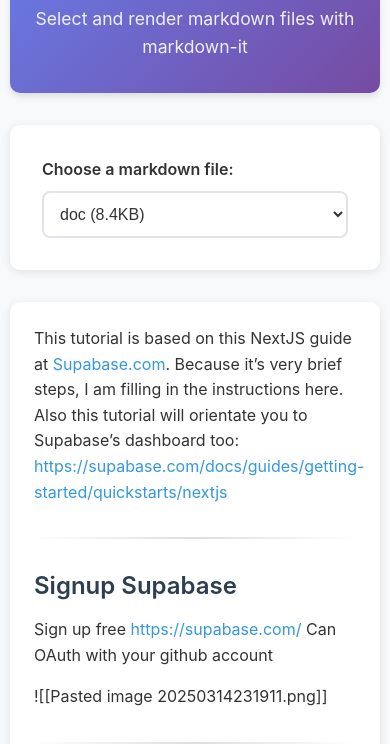
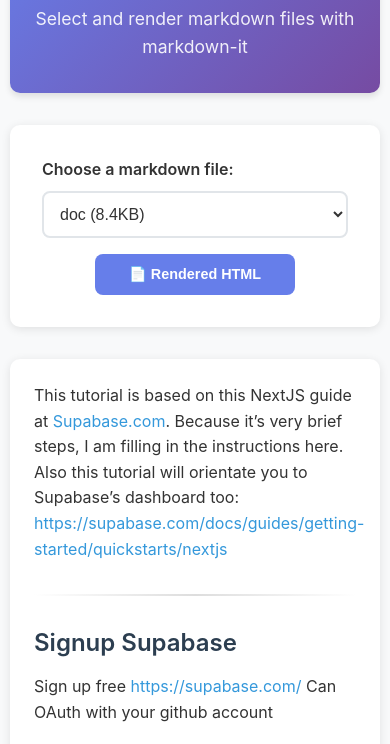
Before and after one commit to Siphon880gh/sop-reader, a website: page index.html in a window 390 px wide. Shown: the part 96-840 px from the top of the page. Drawn offline with nearby package versions, Linux system fonts and the light colour scheme.

Commit message:
Added toggle between html and markdown

```diff
--- a/index.html
+++ b/index.html
@@ -234,6 +234,65 @@
             cursor: not-allowed;
         }
 
+        .view-controls {
+            display: flex;
+            justify-content: space-between;
+            align-items: center;
+            gap: 1rem;
+            flex-wrap: wrap;
+        }
+
+        .toggle-container {
+            display: flex;
+            align-items: center;
+            gap: 0.5rem;
+        }
+
+        .toggle-button {
+            background: #667eea;
+            color: white;
+            border: none;
+            padding: 0.75rem 1.5rem;
+            border-radius: 8px;
+            font-size: 0.9rem;
+            font-weight: 600;
+            cursor: pointer;
+            transition: all 0.2s ease;
+            min-width: 120px;
+        }
+
+        .toggle-button:hover {
+            background: #5a67d8;
+            transform: translateY(-1px);
+            box-shadow: 0 2px 8px rgba(102, 126, 234, 0.3);
+        }
+
+        .toggle-button:active {
+            transform: translateY(0);
+        }
+
+        .toggle-button.markdown-mode {
+            background: #48bb78;
+        }
+
+        .toggle-button.markdown-mode:hover {
+            background: #38a169;
+        }
+
+        .raw-markdown {
+            background-color: #2d3748;
+            color: #e2e8f0;
+            padding: 2rem;
+            border-radius: 8px;
+            font-family: 'Monaco', 'Menlo', 'Ubuntu Mono', monospace;
+            font-size: 0.9rem;
+            line-height: 1.6;
+            white-space: pre-wrap;
+            overflow-x: auto;
+            max-height: 80vh;
+            overflow-y: auto;
+        }
+
         @media (max-width: 768px) {
             .container {
                 padding: 10px;
@@ -246,6 +305,21 @@
             .header h1 {
                 font-size: 2rem;
             }
+
+            .view-controls {
+                flex-direction: column;
+                align-items: stretch;
+                gap: 1rem;
+            }
+
+            .toggle-container {
+                justify-content: center;
+            }
+
+            .toggle-button {
+                width: 100%;
+                max-width: 200px;
+            }
         }
     </style>
 </head>
@@ -257,10 +331,19 @@
         </div>
 
         <div class="file-selector">
-            <label for="file-select">Choose a markdown file:</label>
-            <select id="file-select" disabled>
-                <option value="">Loading files...</option>
-            </select>
+            <div class="view-controls">
+                <div>
+                    <label for="file-select">Choose a markdown file:</label>
+                    <select id="file-select" disabled>
+                        <option value="">Loading files...</option>
+                    </select>
+                </div>
+                <div class="toggle-container">
+                    <button id="view-toggle" class="toggle-button" title="Switch between rendered HTML and raw markdown">
+                        📄 Rendered HTML
+                    </button>
+                </div>
+            </div>
         </div>
 
         <div class="content">
@@ -287,8 +370,10 @@
             typographer: true  // Enable some language-neutral replacement + quotes beautification
         });
 
-        // Global variable to store the loaded file list
+        // Global variables
         let markdownFiles = [];
+        let currentMarkdownText = '';
+        let isMarkdownView = false;
 
         async function loadFileList() {
             const fileSelect = document.getElementById('file-select');
@@ -375,11 +460,15 @@
 
                 const markdownText = await response.text();
 
-                // Convert markdown to HTML
-                const html = md.render(markdownText);
+                // Store the raw markdown text
+                currentMarkdownText = markdownText;
 
-                // Display the rendered HTML
-                contentEl.innerHTML = html;
+                // Reset to Rendered HTML when loading a new file
+                isMarkdownView = false;
+                updateToggleButton();
+
+                // Display the content based on current view mode
+                renderCurrentView();
                 loadingEl.style.display = 'none';
 
             } catch (error) {
@@ -400,6 +489,53 @@
             loadMarkdownFile(selectedFile);
         }
 
+        // Toggle between HTML and markdown views
+        function toggleView() {
+            if (!currentMarkdownText) {
+                return; // No content loaded
+            }
+
+            isMarkdownView = !isMarkdownView;
+            updateToggleButton();
+            renderCurrentView();
+        }
+
+        // Update the toggle button appearance and text
+        function updateToggleButton() {
+            const toggleButton = document.getElementById('view-toggle');
+
+            if (isMarkdownView) {
+                toggleButton.textContent = '📝 Markdown Code';
+                toggleButton.className = 'toggle-button markdown-mode';
+                toggleButton.title = 'Currently showing raw markdown. Click to switch to Rendered HTML.';
+            } else {
+                toggleButton.textContent = '📄 Rendered HTML';
+                toggleButton.className = 'toggle-button';
+                toggleButton.title = 'Currently showing rendered HTML. Click to switch to raw markdown.';
+            }
+        }
+
+        // Render content based on current view mode
+        function renderCurrentView() {
+            const contentEl = document.getElementById('markdown-content');
+
+            if (!currentMarkdownText) {
+                contentEl.innerHTML = '';
+                return;
+            }
+
+            if (isMarkdownView) {
+                // Show raw markdown
+                contentEl.className = 'raw-markdown';
+                contentEl.textContent = currentMarkdownText;
+            } else {
+                // Show rendered HTML
+                contentEl.className = '';
+                const html = md.render(currentMarkdownText);
+                contentEl.innerHTML = html;
+            }
+        }
+
         // Initialize when the page loads
         document.addEventListener('DOMContentLoaded', function() {
             loadFileList();
@@ -407,6 +543,10 @@
             // Add event listener for file selection
             const fileSelect = document.getElementById('file-select');
             fileSelect.addEventListener('change', handleFileSelection);
+
+            // Add event listener for view toggle
+            const toggleButton = document.getElementById('view-toggle');
+            toggleButton.addEventListener('click', toggleView);
         });
     </script>
 </body>
```
